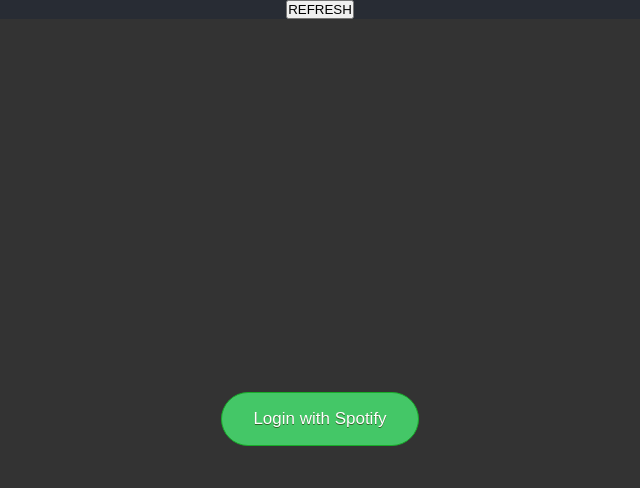
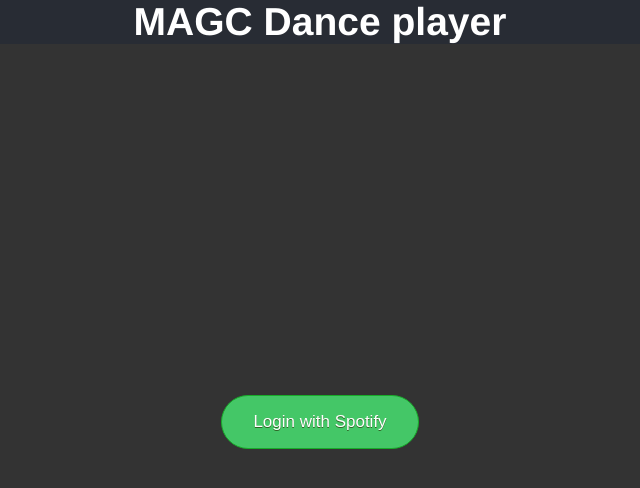
Before and after one commit to magcrider/dance, a React (Create React App) app: page / in a window 1280 px wide. Shown: the top 488 px of the page, without its empty margins (320-960 px from the left). Built offline with nearby package versions, Linux system fonts and the light colour scheme; no server answers.

Commit message:
final alpha version

```diff
--- a/src/App.css
+++ b/src/App.css
@@ -1,6 +1,8 @@
 .App {
+  height: 100vh;
   text-align: center;
-  height: 100vh;
+  display: flex;
+  flex-direction: column;
 }
 
 .App-logo {
@@ -77,12 +79,13 @@
 .main-wrapper {
   align-items: center;
   display: flex;
-  height: 100%;
-  margin: 0 12px;
+  margin: 0;
   justify-content: center;
   position: relative;
   z-index: 1;
   flex-direction: column;
+  width: 100%;
+  flex-grow: 1;
 }
 
 .container {
@@ -97,6 +100,18 @@
 }
 .btns-wrapper {
   margin: 1rem 0;
+  display: flex;
+  flex-direction: column;
+}
+.btns-row {
+  display: flex;
+  justify-content: center;
+}
+
+.sliders-wrapper {
+  display: flex;
+  flex-direction: column;
+  margin-top: 1rem;
 }
 
 .now-playing__name {
@@ -114,19 +129,17 @@
 
 .now-playing__cover {
   border-radius: 8px;
-  float: left;
-  margin-right: 10px;
+  margin: 1rem;
   text-align: right;
-  width: 60%;
-  height: auto;
+  max-width: 200px;
 }
 
 .now-playing__side {
   margin: 1rem;
-  height: 50%;
   display: flex;
   flex-direction: column;
   justify-content: center;
+  width: 80%;
 }
 
 .btn-spotify {
@@ -156,6 +169,9 @@
   text-decoration: none;
   text-shadow: 0px 1px 0px #000000;
   margin: 8px;
+  display: flex;
+  justify-content: center;
+  align-items: center;
 }
 img {
   background: transparent;
@@ -177,6 +193,12 @@
   padding: 10px 50px;
   font-size: 34px;
 }
-.red-button{color: crimson;}
-.green-button{color: greenyellow;}
-.pink-button{color: deeppink;}
+.red-button {
+  color: crimson;
+}
+.green-button {
+  color: greenyellow;
+}
+.pink-button {
+  color: deeppink;
+}
--- a/src/App.js
+++ b/src/App.js
@@ -54,14 +54,13 @@
   return (
     <div className="App">
       <header className="App-header">
-        <button
-          name=""
+        <h2
           onClick={() => {
             refreshAccessToken();
           }}
         >
-          REFRESH
-        </button>
+          MAGC Dance player
+        </h2>
       </header>
       <div className="main-wrapper">
         {!token ? <Login /> : <WebPlayback token={token} />}
--- a/src/WebPlayback.jsx
+++ b/src/WebPlayback.jsx
@@ -232,6 +232,7 @@
               <div className="now-playing__artist">
                 {current_track.artists[0].name}
               </div>
+              <div className="sliders-wrapper">
                 <div className="slider small-slider">
                   {
                     <Slider
@@ -254,6 +255,7 @@
                       disabled={loopStartPos === 0 || loopStopPos === 0}
                     />
                   }
+                </div>
               </div>
               <div className="btns-wrapper">
                 <div className="btns-row">
@@ -283,20 +285,15 @@
                   </button>
                 </div>
                 <div className="btns-row">
+                  <button className="btn-player" onClick={handlePreviousTrack}>
+                    <TbPlayerTrackPrevFilled />
+                  </button>
+
                   <button
                     className={"btn-player big-button"}
                     onClick={handleTogglePlay}
                   >
                     {is_paused ? <FaPlay /> : <FaPause />}
-                  </button>
-                </div>
-                <div className="btns-row">
-                  <button className="btn-player" onClick={handlePreviousTrack}>
-                    <TbPlayerTrackPrevFilled />
-                  </button>
-
-                  <button className="btn-player" onClick={handleTogglePlay}>
-                    {is_paused ? <FaRepeat /> : <FaShuffle />}
                   </button>
 
                   <button className="btn-player" onClick={handleNextTrack}>
--- a/src/components/RangeSlider.js
+++ b/src/components/RangeSlider.js
@@ -1,6 +1,5 @@
 import * as React from "react";
 import { useEffect } from "react";
-import Box from "@mui/material/Box";
 import Slider from "@mui/material/Slider";
 
 export default function RangeSlider({ min, max, disabled, values }) {
@@ -10,12 +9,11 @@
     setValue(newValue);
   };
 
-  useEffect(()=>{
+  useEffect(() => {
     setValue(values);
-  },[values]);
+  }, [values]);
 
   return (
-    <Box sx={{ width: 300 }}>
     <Slider
       value={value}
       onChange={handleChange}
@@ -26,6 +24,5 @@
       max={max}
       disabled={disabled}
     />
-    </Box>
   );
 }
```
Lines whose indentation alone changed are shown as unchanged.
